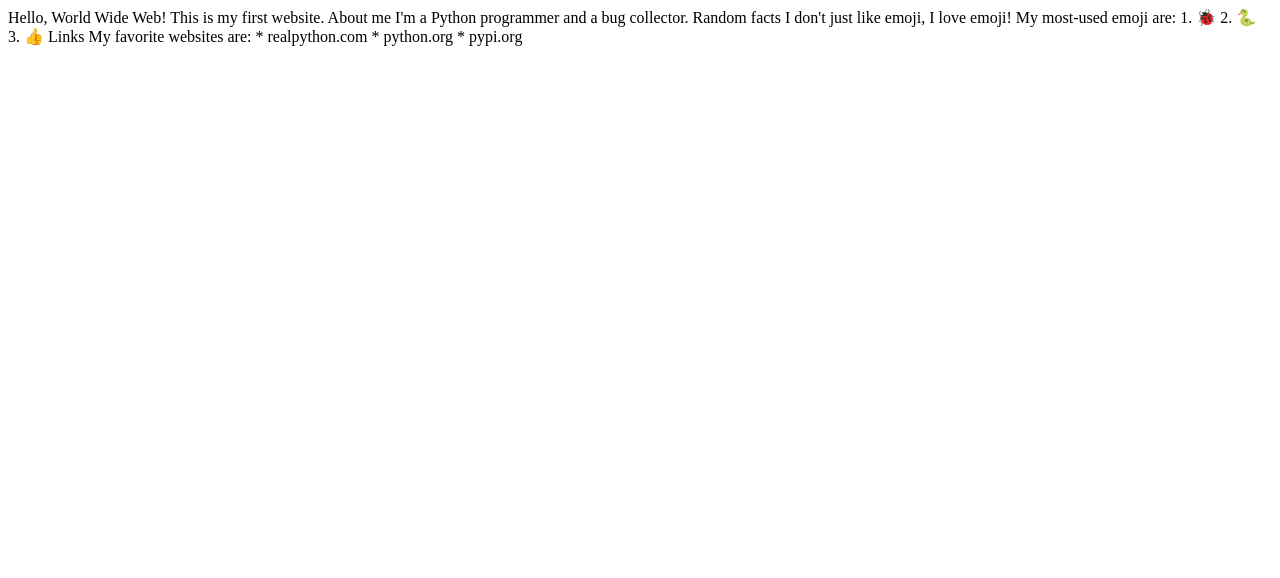
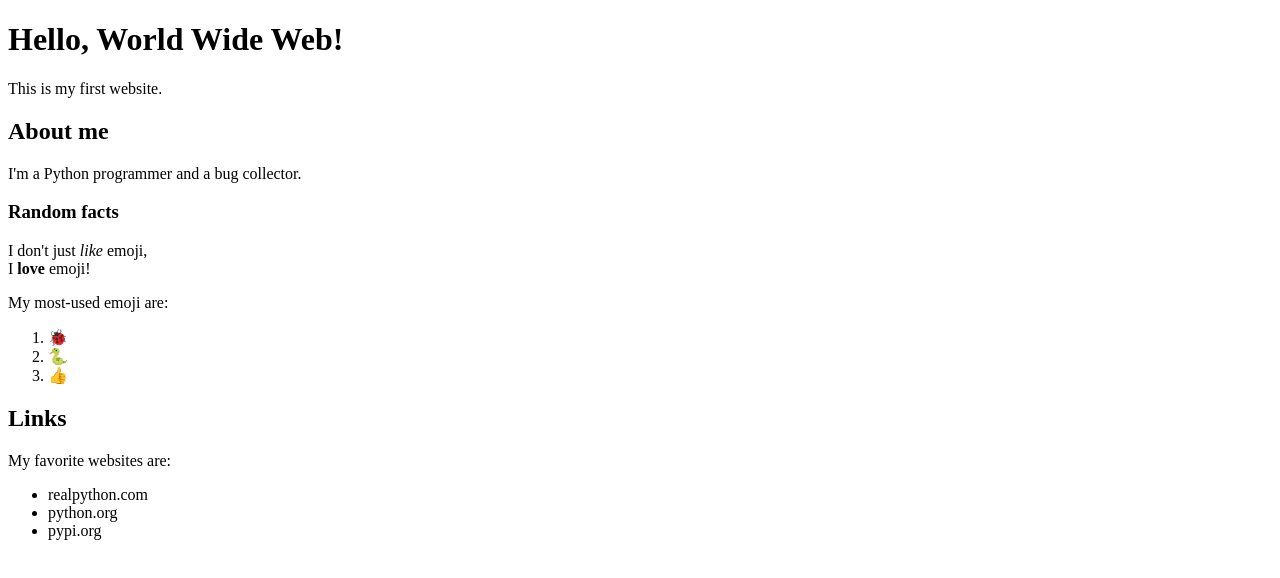
Before and after one commit to AABur/html-css-python, a plain HTML site: page index.html in a window 1280 px wide. Drawn offline with Linux system fonts and the light colour scheme.

Commit message:
adding HTML tags to text

```diff
--- a/index.html
+++ b/index.html
@@ -9,29 +9,29 @@
 </head>
 
 <body>
-    Hello, World Wide Web!
-    This is my first website.
+    <h1>Hello, World Wide Web!</h1>
+    <p>This is my first website.</p>
 
-    About me
+    <h2>About me</h2>
+    <p>I'm a Python programmer and a bug collector.</p>
 
-    I'm a Python programmer and a bug collector.
+    <h3>Random facts</h3>
+    <p>I don't just <em>like</em> emoji,<br>
+    I <strong>love</strong> emoji!</p>
+    <p>My most-used emoji are:</p>
+    <ol>
+        <li>🐞</li>
+        <li>🐍</li>
+        <li>👍</li>
+    </ol>
 
-    Random facts
-
-    I don't just like emoji,
-    I love emoji!
-
-    My most-used emoji are:
-    1. 🐞
-    2. 🐍
-    3. 👍
-
-    Links
-
-    My favorite websites are:
-    * realpython.com
-    * python.org
-    * pypi.org
+    <h2>Links</h2>
+    <p>My favorite websites are:</p>
+    <ul>
+        <li>realpython.com</li>
+        <li>python.org</li>
+        <li>pypi.org</li>
+    </ul>
 </body>
 
 </html>
```
